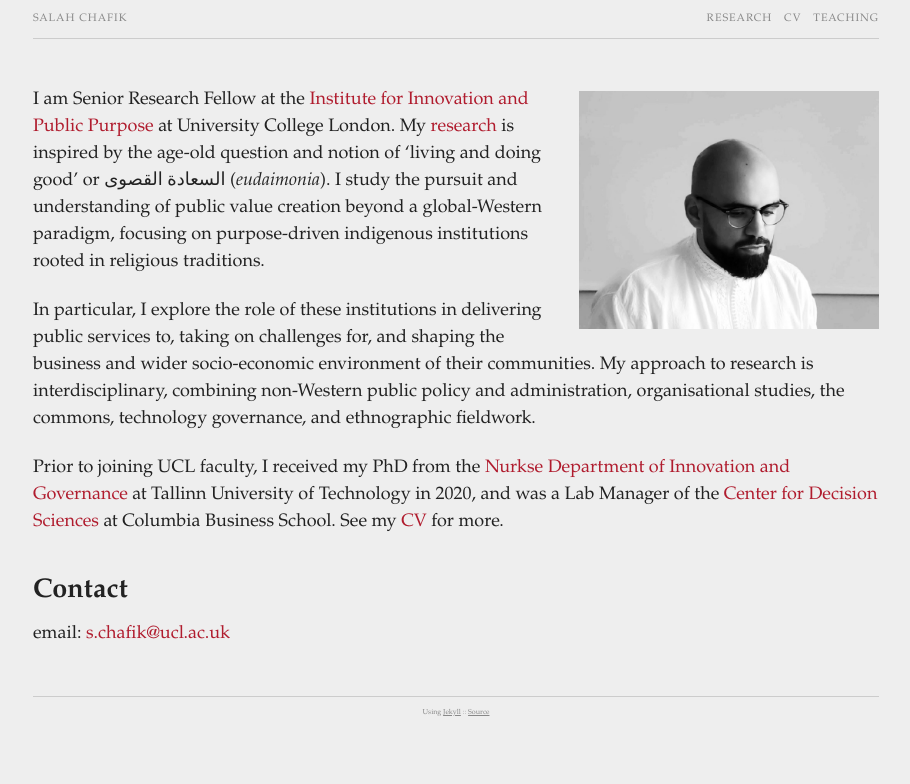
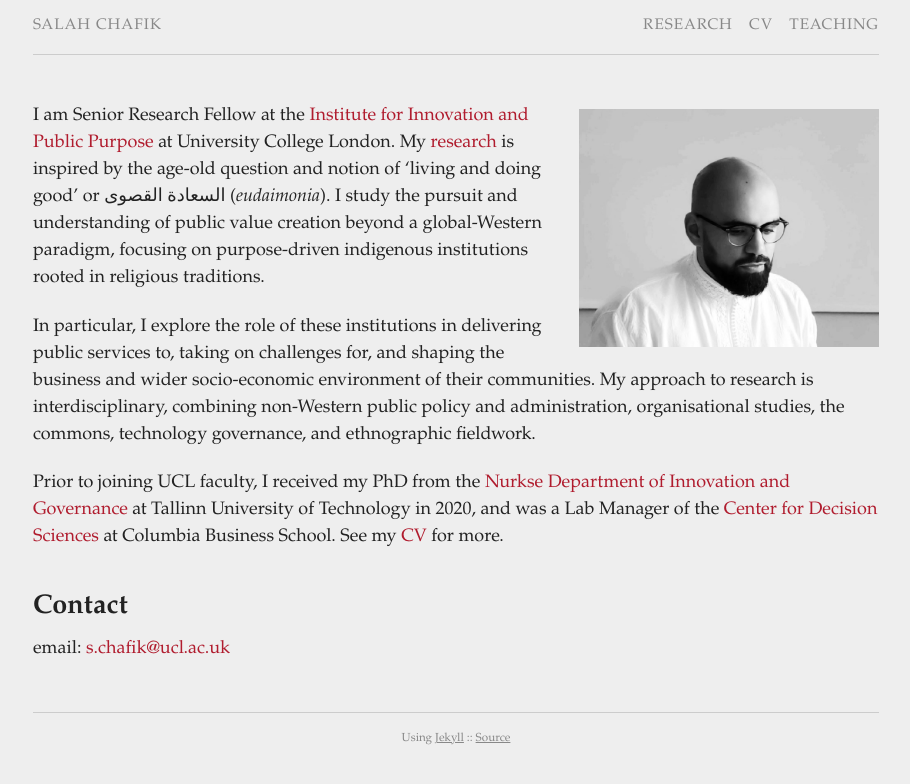
Before and after one commit to schafik/schafik.github.io, a Jekyll site: the page built from index.md, in a window 1280 px wide. Shown: the top 784 px of the page, without its empty margins (184-1094 px from the left). Built offline with Jekyll 4.4.1, drawn with Linux system fonts in a browser that asks for light colours; some web fonts are replaced; comment, search, counter and statistics services are not loaded.

Commit message:
Update main.scss

```diff
--- a/css/main.scss
+++ b/css/main.scss
@@ -5,8 +5,8 @@
 
 $base-font-family: 'palatino', serif;
 $base-font-size:   large;
-$small-font-size:  0.6em;
-$vsmall-font-size: 0.4em;
+$small-font-size:  0.85em;
+$vsmall-font-size: 0.65em;
 $base-line-height: 1.5;
 $spacing-unit:     1.5em;
 
```
